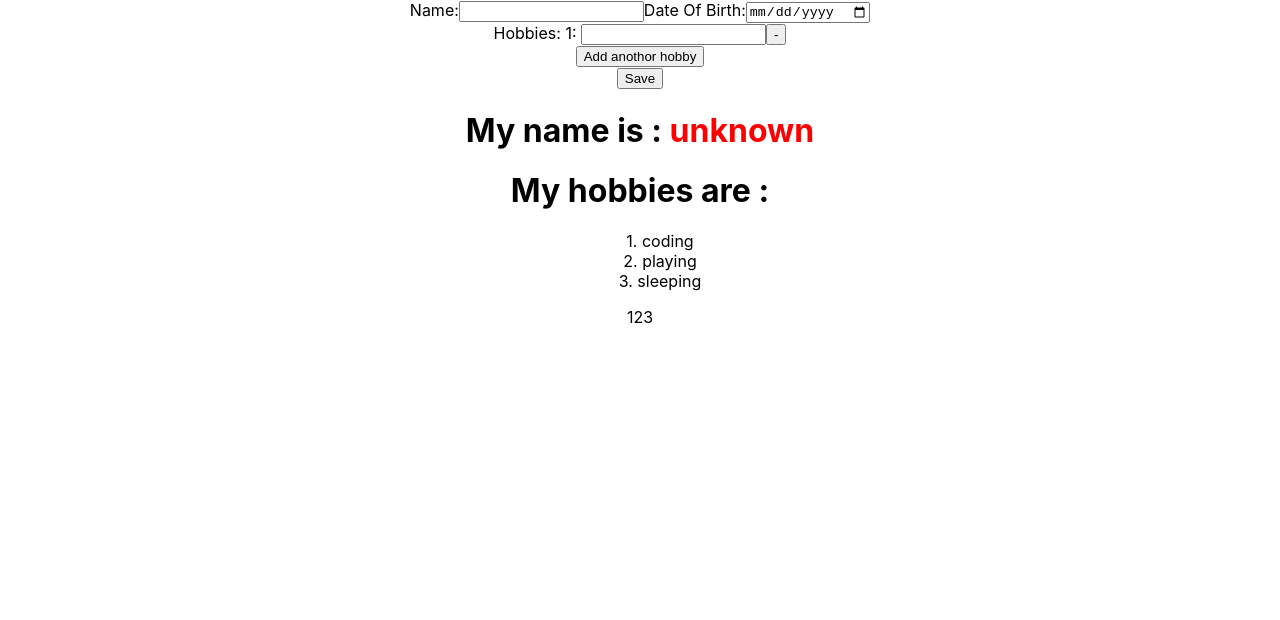
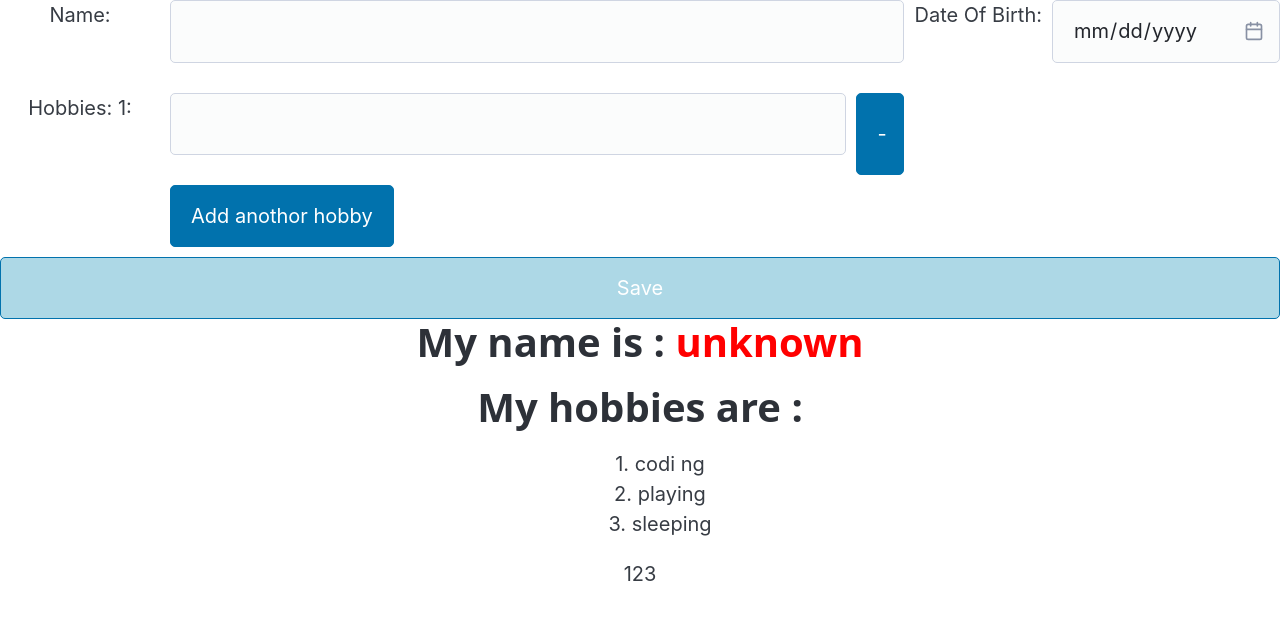
Before and after one commit to somphonee/starter-react-app, a React (Create React App) app: page / in a window 1280 px wide. Shown: the top 620 px of the page. Built offline with nearby package versions, Linux system fonts and the light colour scheme.

Commit message:
[ADD] integrate Pico CSS for improved styling in App component

```diff
--- a/package.json
+++ b/package.json
@@ -3,6 +3,7 @@
   "version": "0.1.0",
   "private": true,
   "dependencies": {
+    "@picocss/pico": "^2.1.1",
     "@testing-library/jest-dom": "^5.14.1",
     "@testing-library/react": "^13.0.0",
     "@testing-library/user-event": "^13.2.1",
--- a/src/App.jsx
+++ b/src/App.jsx
@@ -1,6 +1,7 @@
 import React, { useState } from "react";
 import "./App.css";
 import PropTypes from "prop-types";
+import "@picocss/pico";
 
 import "dayjs/locale/lo";
 import dayjs from "dayjs";
@@ -55,12 +56,17 @@ function App() {
   console.log(hobbies);
   return (
     <div className="App">
+      <div style={{
+        display: "grid", gridTemplateColumns: "160px 1fr 48px",
+        gap: "0.5rem"
+      }}>
         <label htmlFor="name">Name:</label>
         <input
           id="name"
           type="text"
           value={name}
           onChange={(e) => setName(e.target.value)}
+          style={{ gridColumn: "span 2" }}
         />
         <label htmlFor="Date Of Birth">Date Of Birth:</label>
         <input
@@ -69,10 +75,10 @@ function App() {
           pattern="mm/dd/yyyy"
           value={dateOfBirth}
           onChange={(e) => setDateOfBirth(e.target.value)}
+          style={{ gridColumn: "span 2" }}
         />
-      <div>
         {hobbies.map((item, index) => (
-          <div key={index}>
+          <div key={index} style={{ display: "contents" }}>
             <label htmlFor="hobbies">Hobbies: {index + 1}: </label>
             <input
               id={`hobby-${index}`}
@@ -99,22 +105,25 @@ function App() {
             >-</button>
           </div>
         ))}
-        <button onClick={() => setHobbies([...hobbies, ""])}>Add anothor hobby</button>
-      </div>
+        <button onClick={() => setHobbies([...hobbies, ""])}
+          style={{ gridColumn: "2", width: "max-content" }}
+        >Add anothor hobby</button>
         <button
           onClick={() => {
             setData({ name, dateOfBirth });
             setName("");
             setDateOfBirth("");
           }}
+          style={{ gridColumn: "1 / spam 3", backgroundColor: "lightblue" }}
         >
           Save
         </button>
+      </div>
 
       <SelfIntroddution
         name={data.name}
         dateOfBirth={data.dateOfBirth}
-        hobbies={["coding", "playing", "sleeping"]}
+        hobbies={["codi ng", "playing", "sleeping"]}
       />
       <Test>123</Test>
     </div>
```
Also changed, not shown: 1 other file (tests, documents, lock files or other folders). Lines whose indentation alone changed are shown as unchanged.
